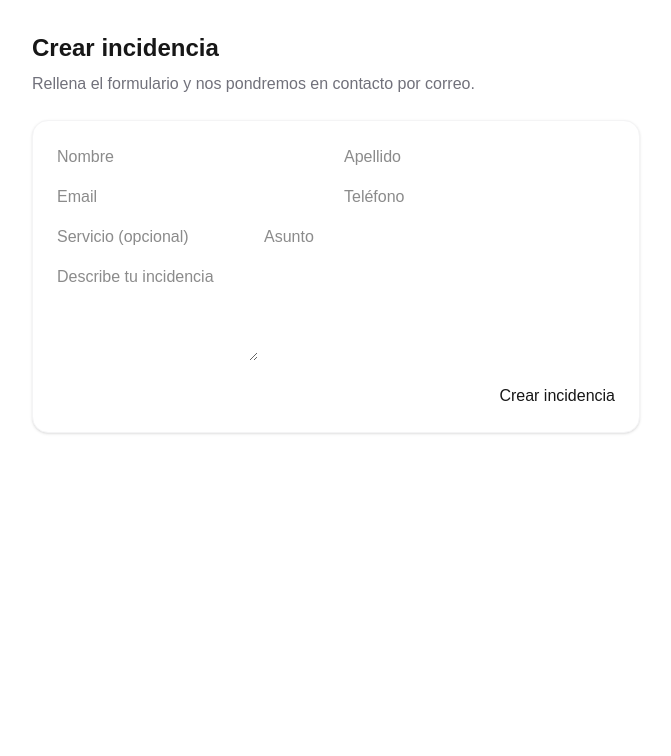
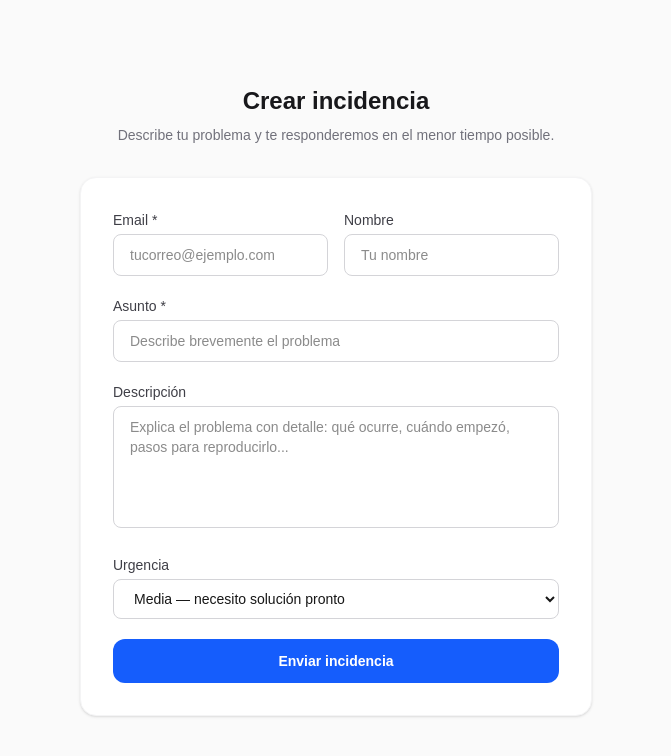
Before and after one commit to alex-alexey/Novitic-Marketing, a Next.js app: page /incidencias/nuevo in a window 1280 px wide. Shown: the top 756 px of the page, without its empty margins (304-975 px from the left). Built offline with nearby package versions, Linux system fonts and the light colour scheme.

Commit message:
fix create issues

```diff
--- a/src/app/incidencias/nuevo/page.tsx
+++ b/src/app/incidencias/nuevo/page.tsx
@@ -1,56 +1,165 @@
 "use client";
 
 import { useState } from "react";
-import { useRouter } from "next/navigation";
+import { CheckCircle2, AlertCircle, Loader2 } from "lucide-react";
 
 export default function NuevaIncidenciaPublica() {
-  const router = useRouter();
-  const [form, setForm] = useState({ nombre: "", apellido: "", email: "", telefono: "", servicio: "", asunto: "", descripcion: "" });
+  const [form, setForm] = useState({
+    nombre: "",
+    email: "",
+    titulo: "",
+    descripcion: "",
+    prioridad: "media",
+  });
   const [loading, setLoading] = useState(false);
-  const [mensaje, setMensaje] = useState("");
+  const [ticketId, setTicketId] = useState<string | null>(null);
+  const [error, setError] = useState("");
 
-  function handleChange(e: any) {
+  function handleChange(e: React.ChangeEvent<HTMLInputElement | HTMLTextAreaElement | HTMLSelectElement>) {
     setForm((f) => ({ ...f, [e.target.name]: e.target.value }));
   }
 
-  async function handleSubmit(e: any) {
+  async function handleSubmit(e: React.SyntheticEvent<HTMLFormElement>) {
     e.preventDefault();
+    setError("");
     setLoading(true);
-    setMensaje("");
     try {
-      const res = await fetch('/api/incidencias', { method: 'POST', headers: { 'Content-Type': 'application/json' }, body: JSON.stringify(form) });
-      if (!res.ok) {
-        const text = await res.text();
-        throw new Error(text || 'Error creando incidencia');
-      }
-      setMensaje('Incidencia creada. Le enviaremos respuesta por correo.');
-      setForm({ nombre: "", apellido: "", email: "", telefono: "", servicio: "", asunto: "", descripcion: "" });
+      const res = await fetch("/api/soporte", {
+        method: "POST",
+        headers: { "Content-Type": "application/json" },
+        body: JSON.stringify(form),
+      });
+      const data = await res.json();
+      if (!res.ok) throw new Error(data.error ?? "Error al enviar");
+      setTicketId(data.ticketId);
     } catch (err: any) {
-      setMensaje(err.message || 'Error');
+      setError(err.message || "Error al enviar la solicitud");
     } finally {
       setLoading(false);
     }
   }
 
+  if (ticketId) {
+    return (
+      <div className="min-h-screen bg-zinc-50 flex items-center justify-center px-4">
+        <div className="bg-white rounded-2xl border border-zinc-100 shadow-sm p-10 max-w-md w-full text-center">
+          <div className="flex justify-center mb-4">
+            <CheckCircle2 size={48} className="text-green-500" />
+          </div>
+          <h2 className="text-xl font-bold text-zinc-900 mb-2">Incidencia registrada</h2>
+          <p className="text-zinc-500 text-sm mb-5">
+            Hemos recibido tu solicitud. Nos pondremos en contacto contigo lo antes posible.
+          </p>
+          <div className="bg-zinc-50 rounded-xl px-5 py-3 mb-6">
+            <p className="text-xs text-zinc-400 mb-1">Número de ticket</p>
+            <p className="font-mono text-sm font-semibold text-zinc-700 break-all">{ticketId}</p>
+          </div>
+          <button
+            onClick={() => { setTicketId(null); setForm({ nombre: "", email: "", titulo: "", descripcion: "", prioridad: "media" }); }}
+            className="text-sm text-blue-600 hover:underline"
+          >
+            Abrir otra incidencia
+          </button>
+        </div>
+      </div>
+    );
+  }
+
   return (
-    <div className="p-8 max-w-2xl mx-auto">
-      <h2 className="text-2xl font-bold mb-2">Crear incidencia</h2>
-      <p className="text-zinc-500 mb-6">Rellena el formulario y nos pondremos en contacto por correo.</p>
-      <form onSubmit={handleSubmit} className="bg-white rounded-2xl shadow-sm border border-zinc-100 p-6 space-y-4">
-        <div className="grid grid-cols-2 gap-4">
-          <input name="nombre" placeholder="Nombre" value={form.nombre} onChange={handleChange} className="input" required />
-          <input name="apellido" placeholder="Apellido" value={form.apellido} onChange={handleChange} className="input" />
-          <input name="email" placeholder="Email" value={form.email} onChange={handleChange} className="input" required />
-          <input name="telefono" placeholder="Teléfono" value={form.telefono} onChange={handleChange} className="input" />
+    <div className="min-h-screen bg-zinc-50 flex items-center justify-center px-4 py-12">
+      <div className="w-full max-w-lg">
+        <div className="text-center mb-8">
+          <h1 className="text-2xl font-bold text-zinc-900">Crear incidencia</h1>
+          <p className="text-zinc-500 mt-2 text-sm">
+            Describe tu problema y te responderemos en el menor tiempo posible.
+          </p>
         </div>
-        <input name="servicio" placeholder="Servicio (opcional)" value={form.servicio} onChange={handleChange} className="input" />
-        <input name="asunto" placeholder="Asunto" value={form.asunto} onChange={handleChange} className="input" />
-        <textarea name="descripcion" placeholder="Describe tu incidencia" value={form.descripcion} onChange={handleChange} className="input" rows={4} />
-        {mensaje && <div className="text-sm text-zinc-700">{mensaje}</div>}
-        <div className="flex gap-2 justify-end">
-          <button type="submit" className="btn btn-primary" disabled={loading}>{loading? 'Creando...':'Crear incidencia'}</button>
+
+        <div className="bg-white rounded-2xl border border-zinc-100 shadow-sm p-8">
+          <form onSubmit={handleSubmit} className="space-y-5">
+            <div className="grid grid-cols-2 gap-4">
+              <div>
+                <label className="block text-sm font-medium text-zinc-700 mb-1">Email *</label>
+                <input
+                  name="email"
+                  type="email"
+                  value={form.email}
+                  onChange={handleChange}
+                  required
+                  placeholder="tucorreo@ejemplo.com"
+                  className="w-full rounded-lg border border-zinc-300 px-4 py-2.5 text-sm focus:outline-none focus:ring-2 focus:ring-blue-500"
+                />
+              </div>
+              <div>
+                <label className="block text-sm font-medium text-zinc-700 mb-1">Nombre</label>
+                <input
+                  name="nombre"
+                  type="text"
+                  value={form.nombre}
+                  onChange={handleChange}
+                  placeholder="Tu nombre"
+                  className="w-full rounded-lg border border-zinc-300 px-4 py-2.5 text-sm focus:outline-none focus:ring-2 focus:ring-blue-500"
+                />
+              </div>
+            </div>
+
+            <div>
+              <label className="block text-sm font-medium text-zinc-700 mb-1">Asunto *</label>
+              <input
+                name="titulo"
+                type="text"
+                value={form.titulo}
+                onChange={handleChange}
+                required
+                placeholder="Describe brevemente el problema"
+                className="w-full rounded-lg border border-zinc-300 px-4 py-2.5 text-sm focus:outline-none focus:ring-2 focus:ring-blue-500"
+              />
+            </div>
+
+            <div>
+              <label className="block text-sm font-medium text-zinc-700 mb-1">Descripción</label>
+              <textarea
+                name="descripcion"
+                value={form.descripcion}
+                onChange={handleChange}
+                rows={5}
+                placeholder="Explica el problema con detalle: qué ocurre, cuándo empezó, pasos para reproducirlo..."
+                className="w-full rounded-lg border border-zinc-300 px-4 py-2.5 text-sm focus:outline-none focus:ring-2 focus:ring-blue-500 resize-none"
+              />
+            </div>
+
+            <div>
+              <label className="block text-sm font-medium text-zinc-700 mb-1">Urgencia</label>
+              <select
+                name="prioridad"
+                value={form.prioridad}
+                onChange={handleChange}
+                className="w-full rounded-lg border border-zinc-300 px-4 py-2.5 text-sm focus:outline-none focus:ring-2 focus:ring-blue-500 bg-white"
+              >
+                <option value="baja">Baja — no es urgente</option>
+                <option value="media">Media — necesito solución pronto</option>
+                <option value="alta">Alta — afecta a mi trabajo</option>
+                <option value="critica">Crítica — sistema parado</option>
+              </select>
+            </div>
+
+            {error && (
+              <div className="flex items-center gap-2 text-sm text-red-600 bg-red-50 rounded-lg px-4 py-3">
+                <AlertCircle size={15} />
+                {error}
+              </div>
+            )}
+
+            <button
+              type="submit"
+              disabled={loading}
+              className="w-full bg-blue-600 hover:bg-blue-700 text-white text-sm font-semibold py-3 rounded-xl transition-colors disabled:opacity-50 flex items-center justify-center gap-2"
+            >
+              {loading ? <><Loader2 size={16} className="animate-spin" /> Enviando...</> : "Enviar incidencia"}
+            </button>
+          </form>
         </div>
-      </form>
+      </div>
     </div>
   );
 }
```
